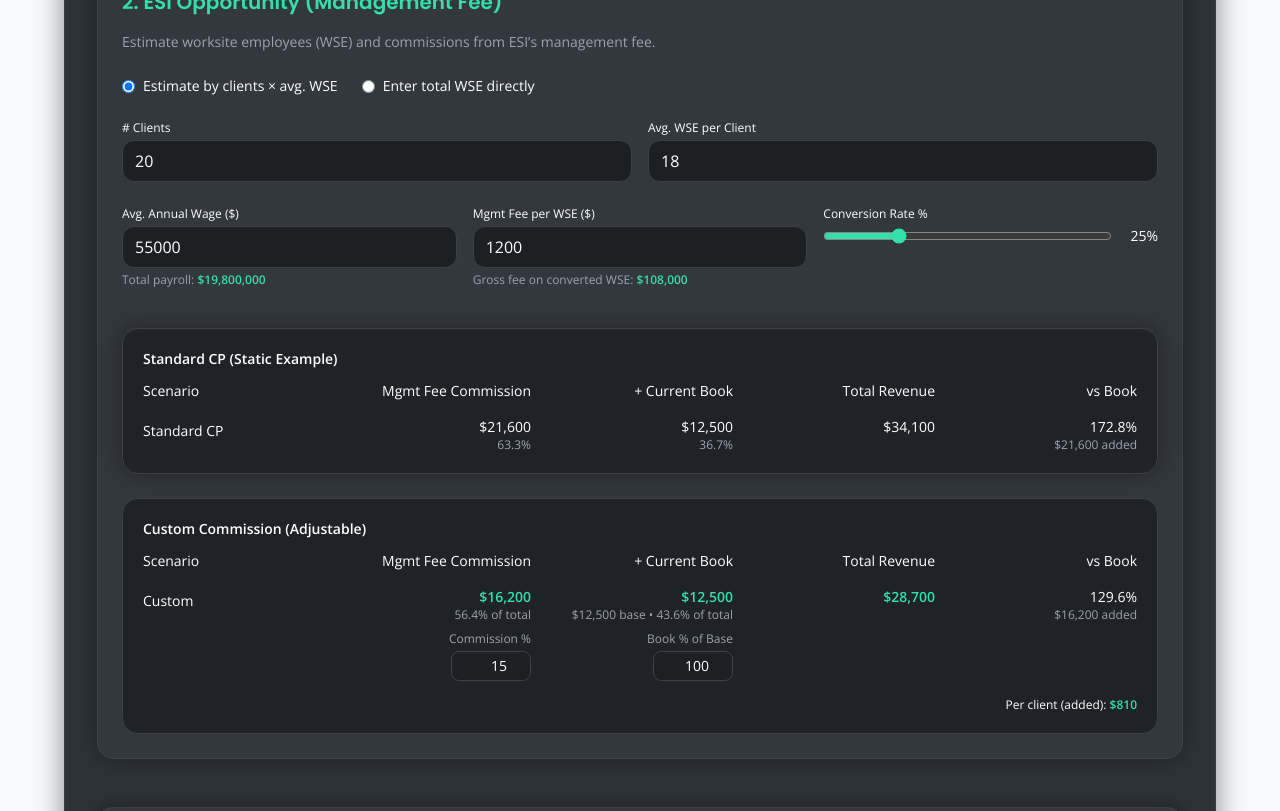
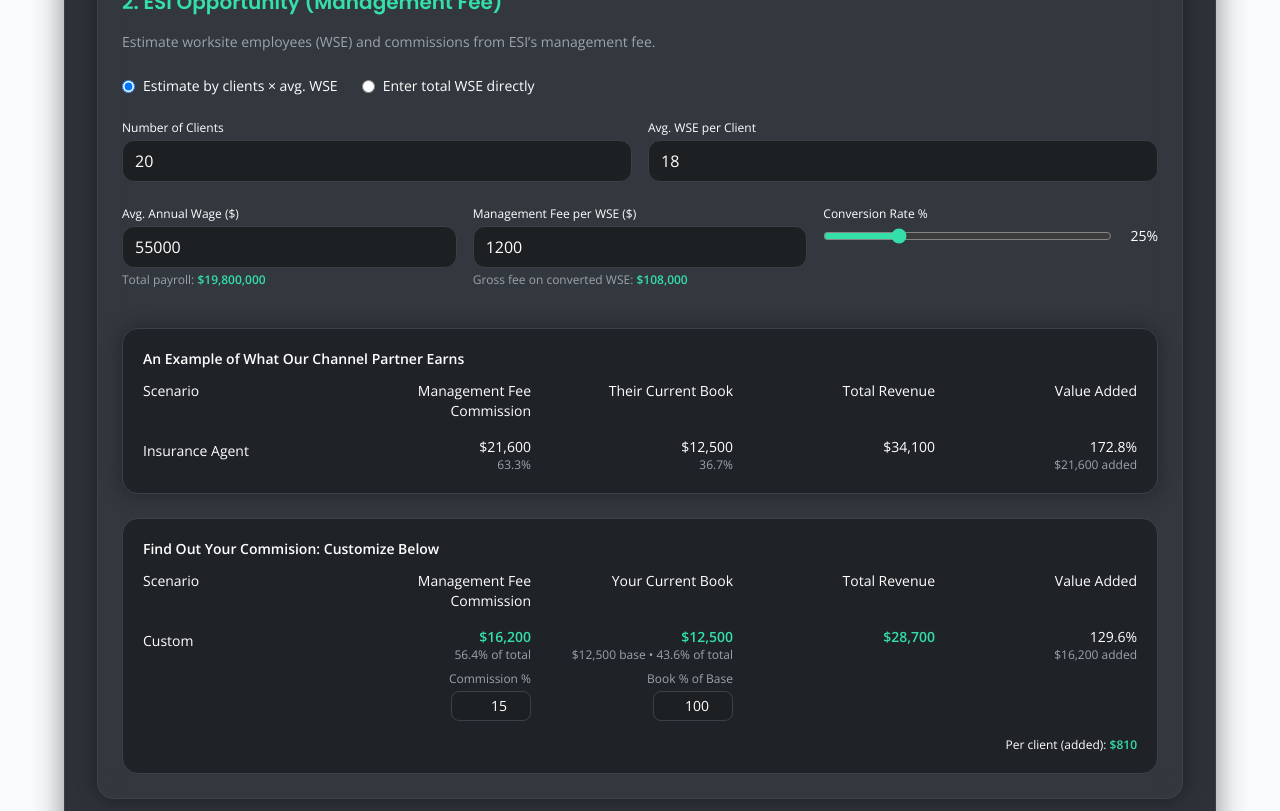
Before and after one commit to athenacats/ESI-ROI-Calculator, a React (Vite) app in the folder esi-channel-calculator/: page / in a window 1280 px wide. Shown: the part 600-1411 px from the top of the page. Built offline with nearby package versions, Linux system fonts and the light colour scheme.

Commit message:
Reword text for clarity

```diff
--- a/esi-channel-calculator/src/components/ESIChannelPartnerCalculator.tsx
+++ b/esi-channel-calculator/src/components/ESIChannelPartnerCalculator.tsx
@@ -419,7 +419,9 @@ export default function EsiChannelPartnerRoiCalculator() {
         {inputMode === "byClients" ? (
           <div className="grid grid-cols-1 sm:grid-cols-2 gap-4 mb-6">
             <div>
-              <label className="block text-xs text-white mb-1"># Clients</label>
+              <label className="block text-xs text-white mb-1">
+                Number of Clients
+              </label>
               <input
                 type="number"
                 min={0}
@@ -502,7 +504,7 @@ export default function EsiChannelPartnerRoiCalculator() {
 
           <div>
             <label className="block text-xs text-white mb-1">
-              Mgmt Fee per WSE ($)
+              Management Fee per WSE ($)
             </label>
             <input
               type="number"
@@ -556,17 +558,17 @@ export default function EsiChannelPartnerRoiCalculator() {
         "
         >
           <h3 className="text-sm font-semibold mb-3 text-white">
-            Standard CP (Static Example)
+            An Example of What Our Channel Partner Earns
           </h3>
 
           <div className="grid grid-cols-5 gap-4 text-sm text-white">
             <div>Scenario</div>
-            <div className="text-right">Mgmt Fee Commission</div>
-            <div className="text-right">+ Current Book</div>
+            <div className="text-right">Management Fee Commission</div>
+            <div className="text-right">Their Current Book</div>
             <div className="text-right">Total Revenue</div>
-            <div className="text-right">vs Book</div>
+            <div className="text-right">Value Added</div>
 
-            <div className="mt-1">Standard CP</div>
+            <div className="mt-1">Insurance Agent</div>
 
             <div className="text-right">
               {currencyFmt.format(STATIC_CP_MGMT)}
@@ -604,15 +606,15 @@ export default function EsiChannelPartnerRoiCalculator() {
         "
         >
           <h3 className="text-sm font-semibold mb-3 text-white">
-            Custom Commission (Adjustable)
+            Find Out Your Commision: Customize Below
           </h3>
 
           <div className="grid grid-cols-5 gap-4 text-sm text-white">
             <div>Scenario</div>
-            <div className="text-right">Mgmt Fee Commission</div>
-            <div className="text-right">+ Current Book</div>
+            <div className="text-right">Management Fee Commission</div>
+            <div className="text-right">Your Current Book</div>
             <div className="text-right">Total Revenue</div>
-            <div className="text-right">vs Book</div>
+            <div className="text-right">Value Added</div>
 
             <div className="mt-1">Custom</div>
 
```
